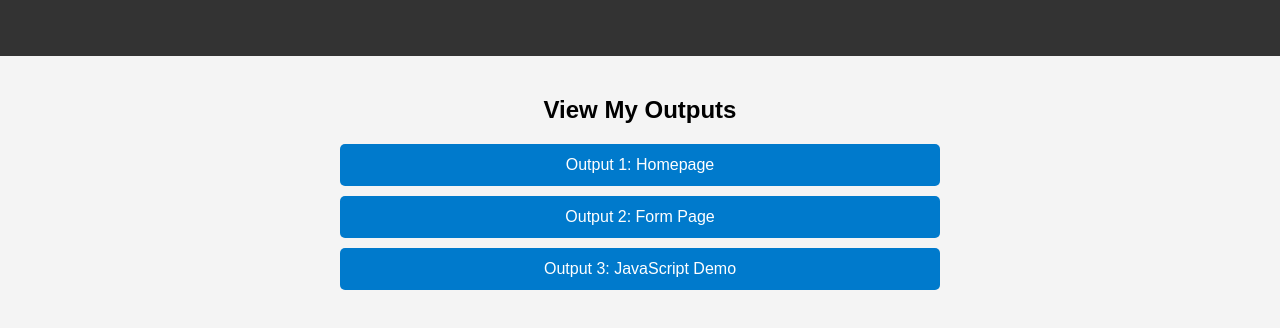
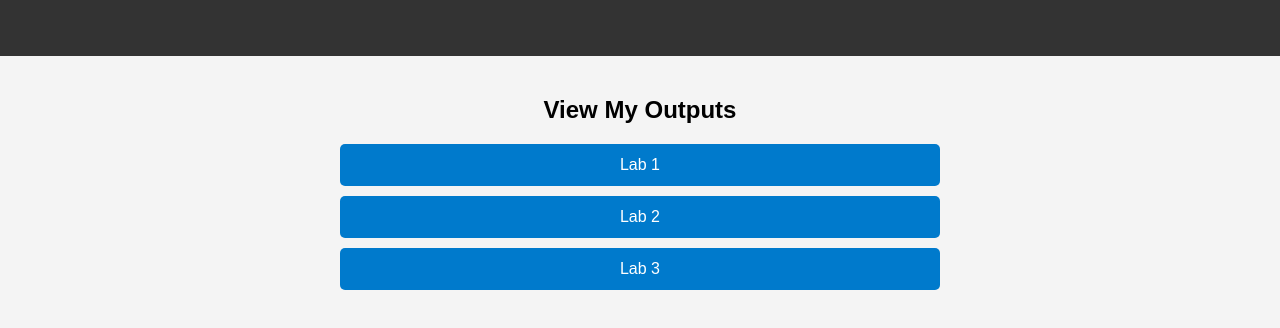
Before and after one commit to schoolonixx-dot/my-site, a plain HTML site: page index.html in a window 1280 px wide. Shown: the part 120-448 px from the top of the page. Drawn offline with Linux system fonts and the light colour scheme.

Commit message:
index.html

```diff
--- a/index.html
+++ b/index.html
@@ -52,9 +52,9 @@
 
   <section class="output-links">
     <h2>View My Outputs</h2>
-    <a href="output1.html">Output 1: Homepage</a>
-    <a href="output2.html">Output 2: Form Page</a>
-    <a href="output3.html">Output 3: JavaScript Demo</a>
+    <a href="output1.html">Lab 1</a>
+    <a href="output2.html">Lab 2</a>
+    <a href="output3.html">Lab 3</a>
     <!-- Add more links as needed -->
   </section>
 </body>
```
